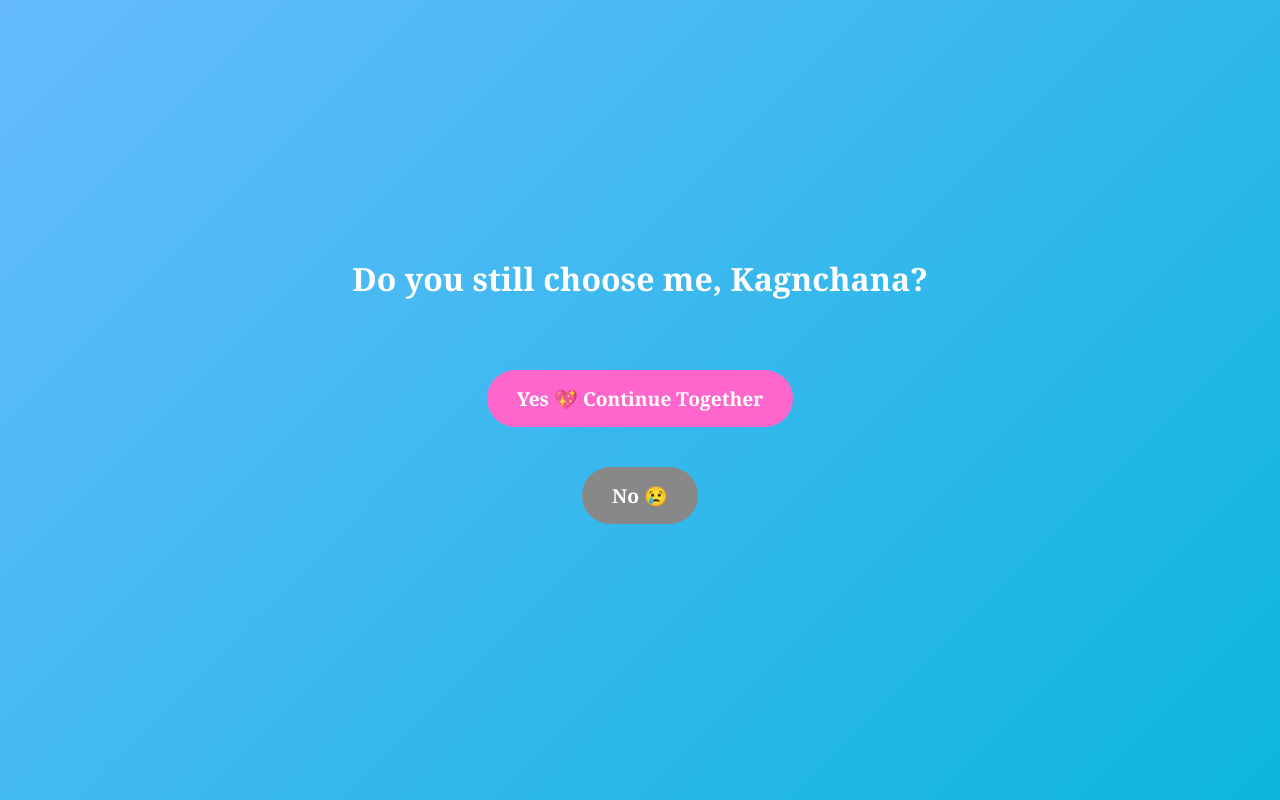
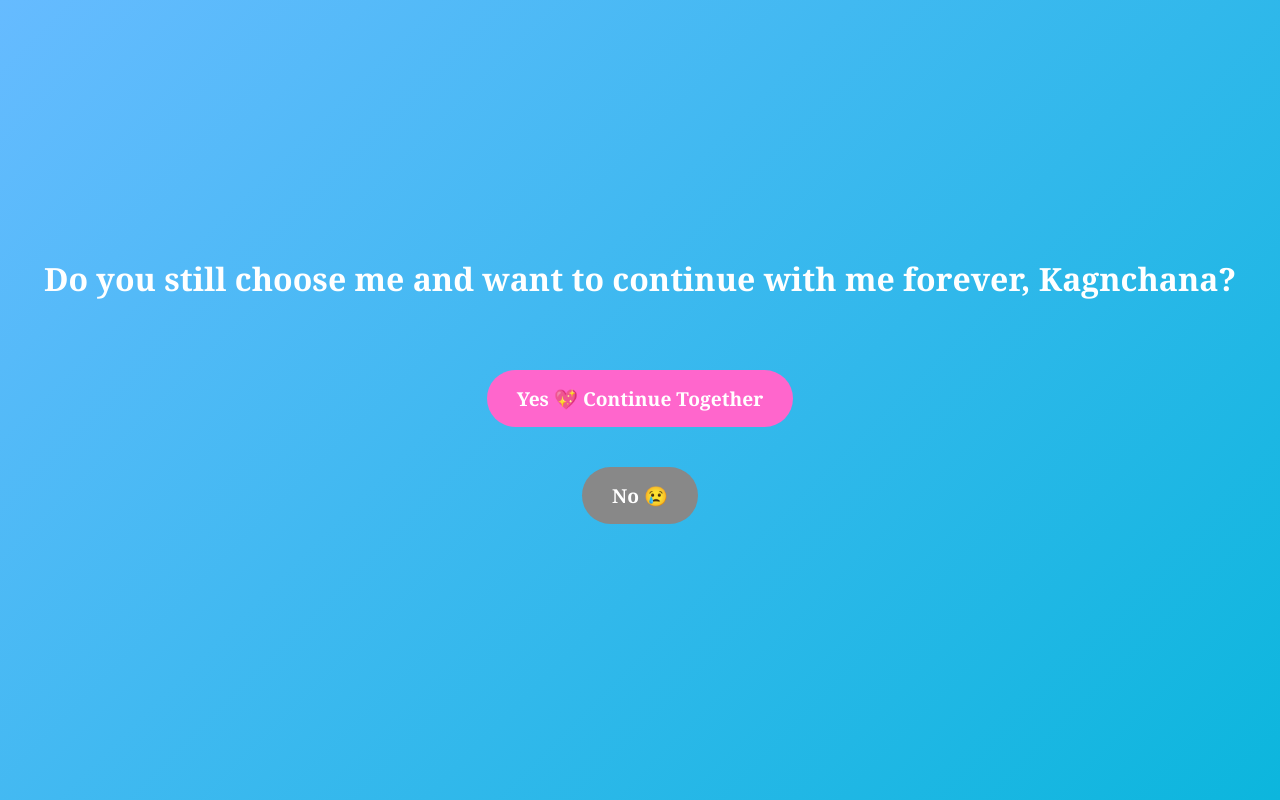
Before and after one commit to vuthadaraleap-boop/letter, a plain HTML site: page continue.html in a window 1280 px wide. Drawn offline with Linux system fonts and the light colour scheme.

Commit message:
Update continue.html

```diff
--- a/continue.html
+++ b/continue.html
@@ -38,7 +38,7 @@
 </style>
 </head>
 <body>
-  <h1>Do you still choose me, Kagnchana?</h1>
+  <h1>Do you still choose me and want to continue with me forever, Kagnchana?</h1>
   <a href="yes.html" class="choice-btn yes">Yes 💖 Continue Together</a>
   <a href="no.html" class="choice-btn no">No 😢</a>
 </body>
```
